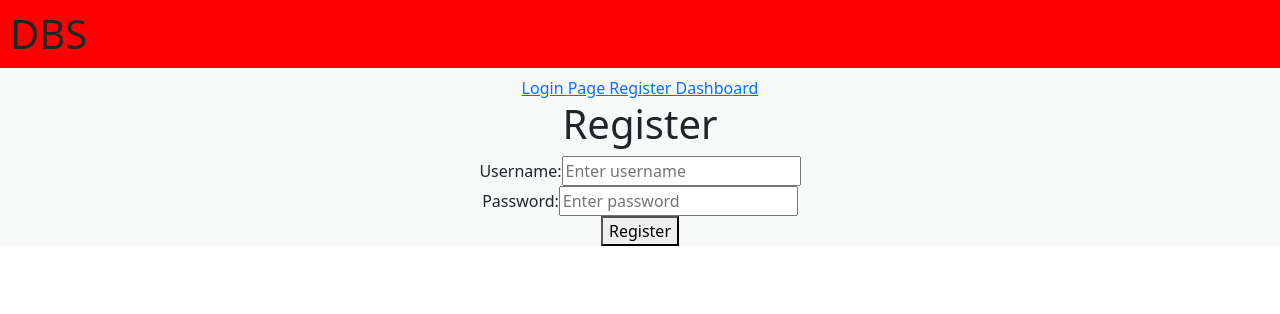
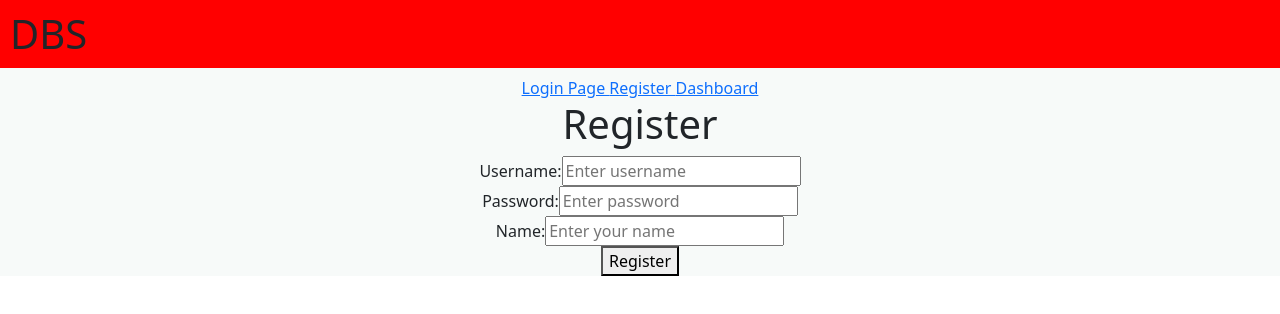
Before and after one commit to WYH-SG/TT6_12, a React (Create React App) app in the folder client/: page /register in a window 1280 px wide. Shown: the top 314 px of the page. Built offline with nearby package versions, Linux system fonts and the light colour scheme; the HTML template or start-up script is replaced by a standard one.

Commit message:
update register API

```diff
--- a/client/src/pages/RegisterPage.js
+++ b/client/src/pages/RegisterPage.js
@@ -7,6 +7,7 @@ function RegisterPage() {
 
     const [usernameReg, setUsernameReg] = useState("");
     const [passwordReg, setPasswordReg] = useState("");
+    const [personName, setPersonName] = useState("");
 
     var [registerStatus, setRegisterStatus] = useState("");
 
@@ -19,12 +20,12 @@ function RegisterPage() {
 
         // Check if it's empty or null
         // Reference: https://stackoverflow.com/questions/32625513/checking-if-multiple-variables-is-not-null-undefined-or-empty-in-an-efficient-w
-        if(usernameReg && passwordReg) {
+        if(usernameReg && passwordReg && personName) {
             console.log("not null")
 
             axios.post(
                 "http://localhost:3001/register",
-                {username: usernameReg, password: passwordReg} )
+                {username: usernameReg, password: passwordReg, personName: personName} )
                 .then((response) => {
                     console.log("Registration sucess", response.data);
             });
@@ -64,6 +65,16 @@ function RegisterPage() {
                     />
                 </div>
 
+                <div className="form-group">
+                    <label>Name: </label>
+                    <input
+                    type="text"
+                    placeholder="Enter your name"
+                    onChange={(e) => {
+                        setPersonName(e.target.value); }}
+                    />
+                </div>
+
                 <button onClick={register}>Register</button>
             </div>
             <h1>{registerStatus}</h1>
```
Also changed, not shown: 2 other files (tests, documents, lock files or other folders).
